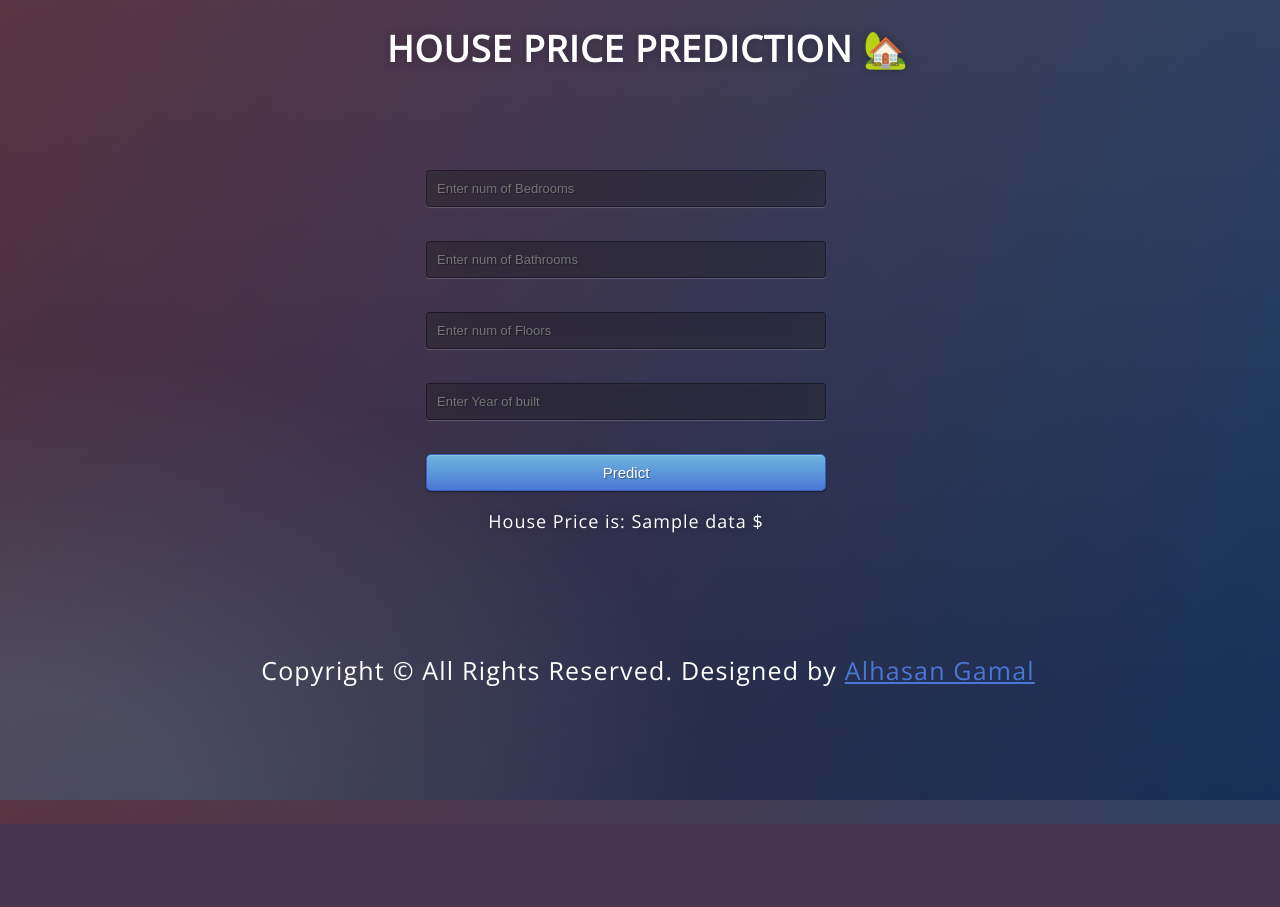
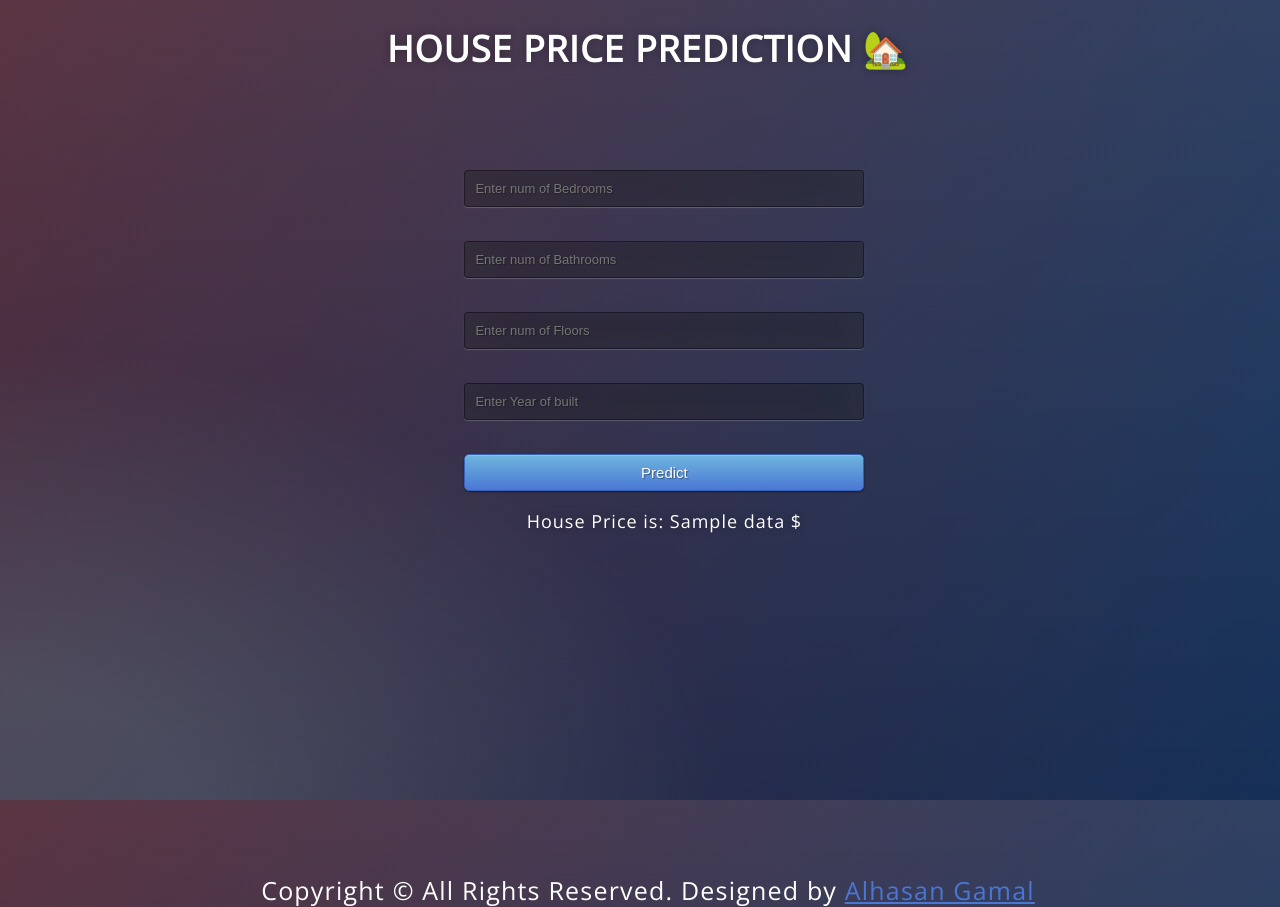
Before and after one commit to alhasangamal/House-Price-Prediction-using-Flask, a Flask app: template templates/index.html in a window 1280 px wide. Before the commit the page ends 824 px from the top, so only its background shows below. Run offline with Flask 2, Linux system fonts and the light colour scheme; the template is opened without the code that fills it: most values are stand-ins (such as "Sample title", 1, 10 or a date in 2020); parts of the project's set-up code (start-up, migrations or seed data) failed here and were passed over.

Commit message:
Update main.css

```diff
--- a/static/css/main.css
+++ b/static/css/main.css
@@ -33,7 +33,7 @@ body {
 .login {
 	position: absolute;
 	top: 40%;
-	left: 45%;
+	left: 48%;
 	margin: -150px 0 0 -150px;
 	width:400px;
 	height:400px;
@@ -66,7 +66,7 @@ h1{
 }
 .copyright{
 	text-align: center;
-    margin-top: 580px;
+    margin-top: 800px;
     font-size: 25px;
 }
 .copyright a{
```
